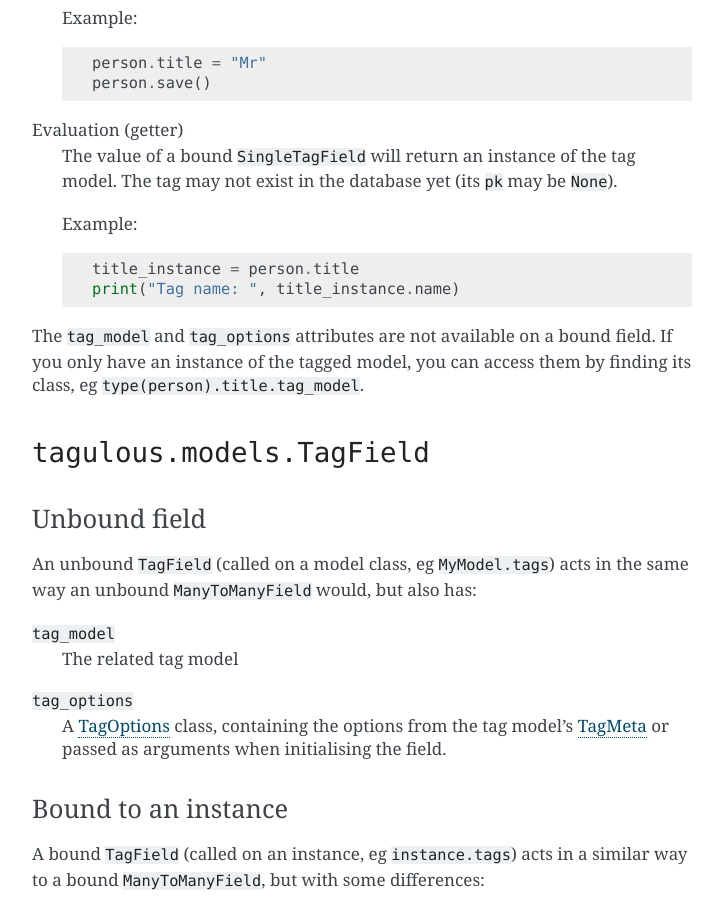
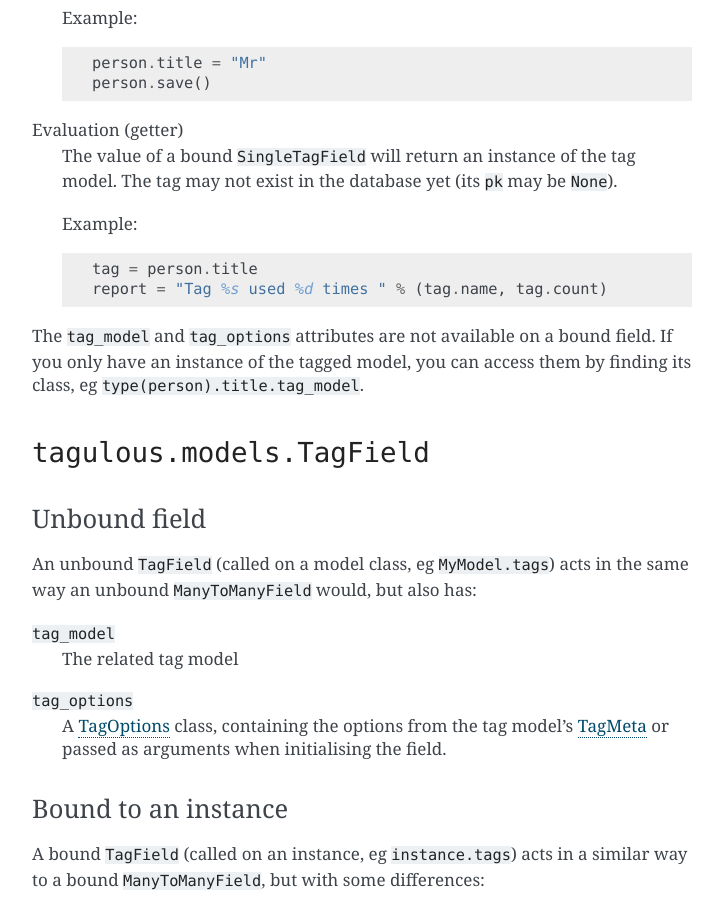
Before and after one commit to radiac/django-tagulous, a Sphinx documentation site: the page built from docs/models/fields.rst, in a window 1280 px wide and 900 px high, scrolled down 2683 px. Shown: the whole window, without its empty margins (388-1111 px from the left). Built offline with Sphinx 7.4.7, drawn with Linux system fonts in a browser that asks for light colours; some of the changed text lies outside the part shown.

```diff
--- a/docs/models/fields.rst
+++ b/docs/models/fields.rst
@@ -148,8 +148,8 @@ Evaluation (getter)
 
     Example::
 
-        title_instance = person.title
-        print("Tag name: ", title_instance.name)
+        tag = person.title
+        report = "Tag %s used %d times " % (tag.name, tag.count)
 
 The ``tag_model`` and ``tag_options`` attributes are not available on a bound
 field. If you only have an instance of the tagged model, you can access them by
@@ -268,12 +268,12 @@ Returns a list of tag names.
     # tag_list == ['Judo', 'Kung Fu']
 
 
-``__unicode__()``
-~~~~~~~~~~~~~~~~~
+``__str__()``, ``__unicode__()``
+~~~~~~~~~~~~~~~~~~~~~~~~~~~~~~~~
 Same as ``get_tag_string``
 ::
 
-    print u'%s' % person.skills
+    report = '%s' % person.skills
 
 
 ``__eq__``, ``__ne__``
--- a/docs/models/tag_trees.rst
+++ b/docs/models/tag_trees.rst
@@ -207,6 +207,7 @@ required:
 
    2. When using Django migrations::
 
+        from django.utils import six
         import tagulous.models.migrations
         ...
 
@@ -220,7 +221,7 @@ required:
                 name='path',
                 field=models.TextField(unique=True),
                 preserve_default=False,
-                set_fn=lambda obj: setattr(obj, 'path', str(obj.pk)),
+                set_fn=lambda obj: setattr(obj, 'path', six.text_type(obj.pk)),
             ) + [
                 ...
             ]
@@ -236,11 +237,12 @@ required:
             # replace ``_Tagulous_MyModel_tags`` with your tag model name
 
             from tagulous.models.migrations import add_unique_column
+            from django.utils import six
 
             # Adding field '_Tagulous_MyModel_tags.path'
             add_unique_column(
                 self, db, orm['myapp._Tagulous_MyModel_tags'], 'path',
-                lambda obj: setattr(obj, 'path', str(obj.pk)),
+                lambda obj: setattr(obj, 'path', six.text_type(obj.pk)),
                 'django.db.models.fields.TextField',
             )
 
--- a/docs/tag_options.rst
+++ b/docs/tag_options.rst
@@ -302,7 +302,7 @@ object, except for ``to``. It also provides two instance methods:
 
 Example::
 
-    print MyModel.tags.tag_options.initial
+    initial_tags = MyModel.tags.tag_options.initial
     if "force_lowercase" in MyModel.tags.tag_options.items():
         ...
 
--- a/docs/usage.rst
+++ b/docs/usage.rst
@@ -66,7 +66,7 @@ You can use the fields to assign and query values::
 
     # Step through the list of instances in the tag model
     for skill in instance.skills.all():
-        print u'%s' % skill
+        do_something(skill)
 
     # Compare tag fields
     if instance.skills == other.skills:
```
Also changed, not shown: docs/upgrading.rst (+11 -0 lines).
